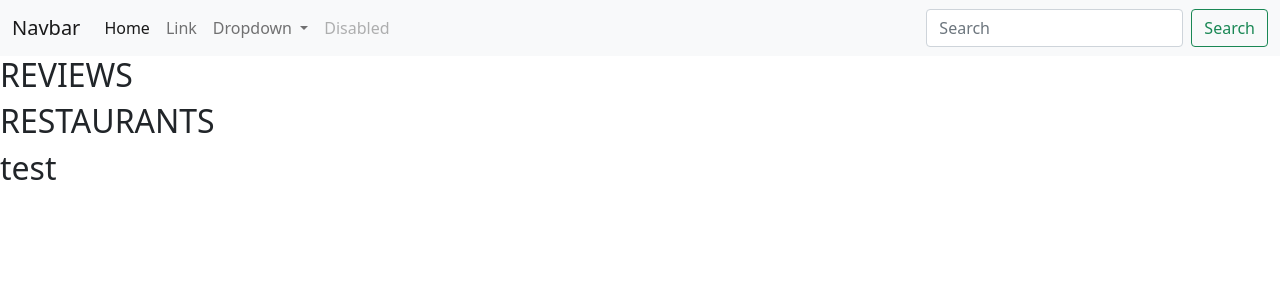
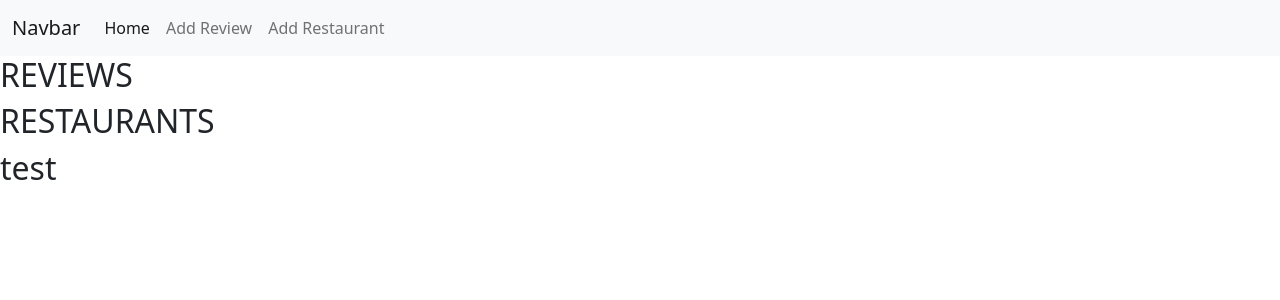
Before and after one commit to Code-Institute-Submissions/darylkangjh-EatRank, a Flask app: page / in a window 1280 px wide. Shown: the top 300 px of the page. Run offline with Flask 2, Linux system fonts and the light colour scheme; data that the repository does not hold is empty.

Commit message:
re-organise templates, add create restaurant routes - success

```diff
--- a/app.py
+++ b/app.py
@@ -29,6 +29,7 @@ def index():
     restaurants = [{'name':'test'}]
     return render_template('index.html', reviews=reviews, restaurants=restaurants)
 
+#  REVIEW  ROUTES
 # CREATE REVIEW ROUTE
 @app.route('/create_review', methods=["GET", "POST"])
 def create_review():
@@ -38,8 +39,7 @@ def create_review():
             'restaurant': restaurant
         })
         return redirect(url_for('index'))
-    return render_template('create_review.html')
-
+    return render_template('reviews/create_review.html')
 # UPDATE REVIEW ROUTE
 @app.route('/update_review/<task_id>', methods=["GET", "POST"])
 def update_review(task_id):
@@ -57,8 +57,7 @@ def update_review(task_id):
     review_edit = db_review.find_one({
       "_id":ObjectId(task_id)
     })
-    return render_template('update_review.html', review=review_edit)
-
+    return render_template('reviews/update_review.html', review=review_edit)
 # DELETE REVIEW ROUTE
 @app.route('/delete_review/<task_id>')
 def delete_review(task_id):
@@ -67,6 +66,17 @@ def delete_review(task_id):
     })
     return redirect(url_for('index'))
 
+# RESTAURANT ROUTES
+# CREATE RESTAURANT ROUTES
+@app.route('/create_restaurant', methods=["GET", "POST"])
+def create_restaurant():
+    if request.method == "POST":
+        restaurant = request.form.get("restaurant")
+        db_review.insert({
+            'restaurant': restaurant
+        })
+        return redirect(url_for('index'))
+    return render_template('restaurants/create_restaurant.html')
 
 
 
--- a/templates/base.html
+++ b/templates/base.html
@@ -25,33 +25,15 @@
             <div class="collapse navbar-collapse" id="navbarSupportedContent">
                 <ul class="navbar-nav me-auto mb-2 mb-lg-0">
                     <li class="nav-item">
-                        <a class="nav-link active" aria-current="page" href="#">Home</a>
+                        <a class="nav-link active" aria-current="page" href="{{ url_for ('index')}}">Home</a>
                     </li>
                     <li class="nav-item">
-                        <a class="nav-link" href="#">Link</a>
-                    </li>
-                    <li class="nav-item dropdown">
-                        <a class="nav-link dropdown-toggle" href="#" id="navbarDropdown" role="button"
-                            data-bs-toggle="dropdown" aria-expanded="false">
-                            Dropdown
-                        </a>
-                        <ul class="dropdown-menu" aria-labelledby="navbarDropdown">
-                            <li><a class="dropdown-item" href="#">Action</a></li>
-                            <li><a class="dropdown-item" href="#">Another action</a></li>
-                            <li>
-                                <hr class="dropdown-divider">
-                            </li>
-                            <li><a class="dropdown-item" href="#">Something else here</a></li>
-                        </ul>
+                        <a class="nav-link" href="{{ url_for ('create_review')}}">Add Review</a>
                     </li>
                     <li class="nav-item">
-                        <a class="nav-link disabled" href="#" tabindex="-1" aria-disabled="true">Disabled</a>
+                        <a class="nav-link" href="{{ url_for ('create_restaurant')}}">Add Restaurant</a>
                     </li>
                 </ul>
-                <form class="d-flex">
-                    <input class="form-control me-2" type="search" placeholder="Search" aria-label="Search">
-                    <button class="btn btn-outline-success" type="submit">Search</button>
-                </form>
             </div>
         </div>
     </nav>
```
Also changed, not shown: templates/restaurants/create_restaurant.html (added, +9 -0 lines), templates/reviews/create_review.html (renamed from templates/create_review.html), templates/reviews/update_review.html (renamed from templates/update_review.html).
